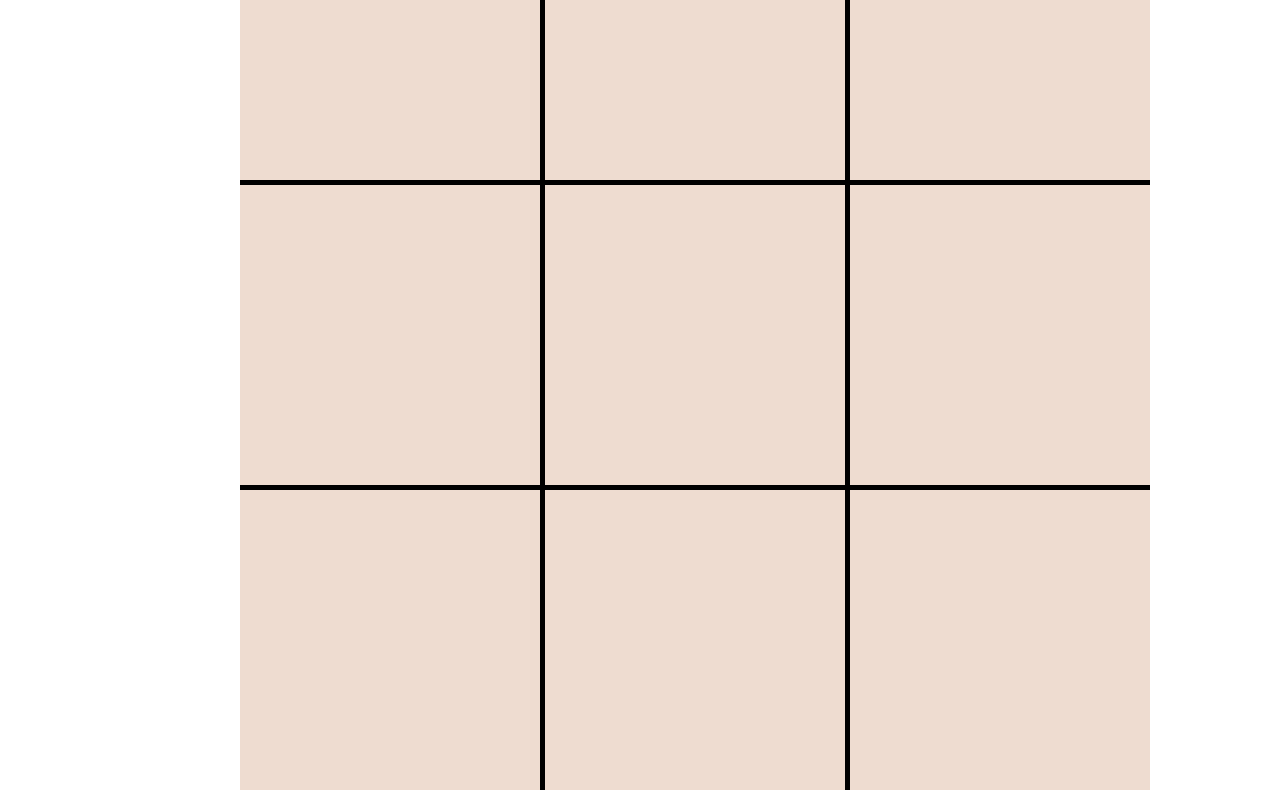
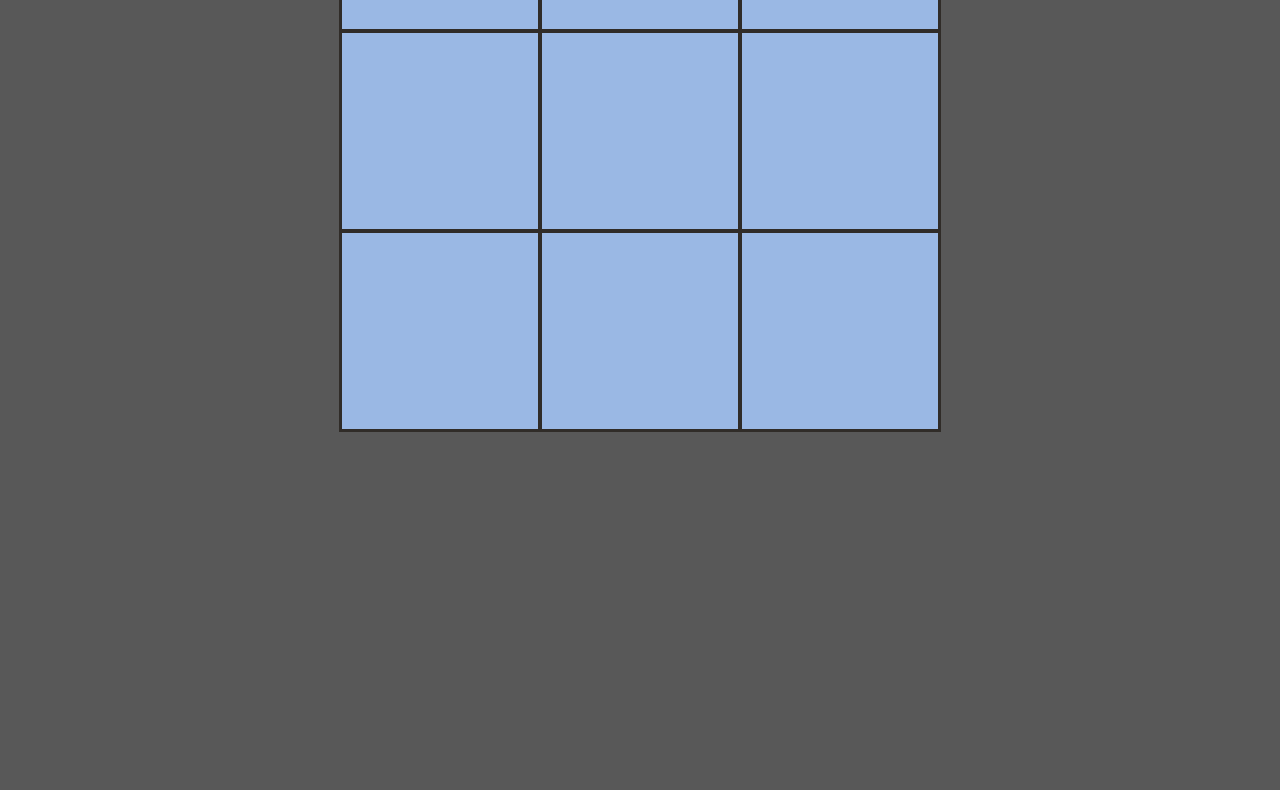
Before and after one commit to EricLionDev/odin-tictactoe, a plain HTML site: page index.html in a window 1280 px wide. Shown: the part 370-1160 px from the top of the page. After the commit the page ends 802 px from the top, so only its background shows below. Drawn offline with Linux system fonts and the light colour scheme.

Commit message:
further basic functionality - starting option menu

```diff
--- a/app.js
+++ b/app.js
@@ -0,0 +1,42 @@
+let playerTurn = 1;
+const gameCells = ["", "", "", "", "", "", "", "", ""];
+const gameSolutions = [
+  [1, 2, 3],
+  [4, 5, 6],
+  [7, 8, 9],
+  [1, 5, 9],
+  [2, 5, 8],
+  [3, 5, 7],
+];
+
+function renderMenu() {
+  const gameArea = document.createElement("div");
+  gameArea.id = "gameArea";
+  document.body.appendChild(gameArea);
+}
+renderMenu();
+
+function renderBoard() {
+  const boardContainer = document.createElement("div");
+  boardContainer.id = "board-container";
+  gameArea.appendChild(boardContainer);
+
+  gameCells.forEach((_cell, index) => {
+    const cellElement = document.createElement("div");
+    cellElement.classList.add("board-piece");
+    cellElement.id = index;
+    cellElement.addEventListener("click", useTurn);
+    boardContainer.append(cellElement);
+  });
+}
+renderBoard();
+
+function useTurn(e) {
+  console.log(e.target.hasChildNodes());
+  if (!e.target.hasChildNodes()) {
+    const moveSelected = document.createElement("div");
+    moveSelected.classList.add("placeX");
+    moveSelected.innerHTML = "X";
+    e.target.appendChild(moveSelected);
+  }
+}
--- a/index.html
+++ b/index.html
@@ -8,18 +8,6 @@
     <title>Tic-Tac-Toe</title>
   </head>
   <header id="nav-bar"><div id="nav-title">Tic-Tac-Toe</div></header>
-  <body>
-    <div id="board-container">
-      <div id="board-piece"></div>
-      <div id="board-piece" class="center-end"></div>
-      <div id="board-piece"></div>
-      <div id="board-piece" class="center-side"></div>
-      <div id="board-piece" class="center-piece"></div>
-      <div id="board-piece" class="center-side"></div>
-      <div id="board-piece"></div>
-      <div id="board-piece" class="center-end"></div>
-      <div id="board-piece"></div>
-    </div>
-  </body>
-  <script src="app.js"></script>
+  <body></body>
 </html>
+<script src="app.js"></script>
--- a/style.css
+++ b/style.css
@@ -1,14 +1,18 @@
+@import url("https://fonts.googleapis.com/css2?family=Montserrat:wght@700&display=swap");
 * {
   padding: 0;
   margin: 0;
-  box-sizing: border-box;
 }
 html {
   font-size: 62.5%;
 }
 
+body {
+  background-color: rgb(88, 88, 88);
+}
+
 #nav-bar {
-  background-color: hsla(0, 0%, 12%, 0.884);
+  background-color: rgb(49, 49, 49);
   height: 10rem;
   width: 100%;
   display: flex;
@@ -18,32 +22,33 @@ html {
 #nav-title {
   margin-left: 2rem;
   font-size: 5rem;
-  color: hsl(37, 23%, 89%);
+  color: rgb(233, 233, 233);
 }
 
 #board-container {
-  display: grid;
-  grid-template-columns: repeat(3, 1fr);
-  grid-template-rows: repeat(3, 1fr);
+  display: flex;
+  flex-wrap: wrap;
   margin: auto;
-  margin-top: 15rem;
-  width: 80rem;
-  height: 80rem;
+  margin-top: 10rem;
+  width: 60rem;
+  height: 60rem;
+  border: 1px rgb(48, 44, 40) solid;
 }
 
-#board-piece {
-  background-color: rgb(238, 220, 208);
-  padding: 15rem;
+.board-piece {
+  background-color: #9ab8e4;
+  width: 20rem;
+  height: 20rem;
   text-align: center;
+  border: 2px rgb(48, 44, 40) solid;
+  box-sizing: border-box;
+  display: flex;
+  justify-content: center;
+  align-items: center;
 }
-.center-piece {
-  border: 5px black solid;
+
+.placeX {
+  font-family: "Montserrat", sans-serif;
+  color: rgb(0, 0, 0);
+  font-size: 10rem;
 }
-.center-end {
-  border-left: 5px black solid;
-  border-right: 5px black solid;
-}
-.center-side {
-  border-top: 5px black solid;
-  border-bottom: 5px black solid;
-}
```
